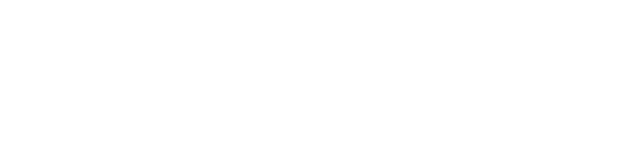
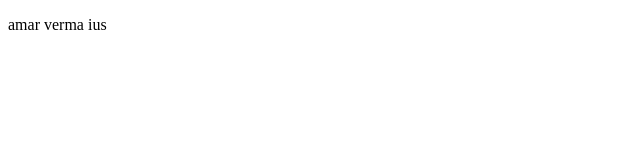
Before and after one commit to Amarverma1/hello-world, a plain HTML site: page index.html in a window 1280 px wide. Shown: the whole page, without its empty margins (0-640 px from the left). Drawn offline with Linux system fonts and the light colour scheme.

Commit message:
First release of Hello World!

```diff
--- a/index.html
+++ b/index.html
@@ -6,6 +6,6 @@
     <title>Chat || Hub </title>
 </head>
 <body>
-
+    <p>amar verma ius </p>
 </body>
 </html>
--- a/script.js
+++ b/script.js
@@ -0,0 +1 @@
+console
--- a/style.css
+++ b/style.css
@@ -0,0 +1,9 @@
+*{
+    margin: 0;
+    padding: 0;
+    box-sizing: border-box;
+}
+html,body{
+    width: 100%;
+    height: 100%;
+}
```
